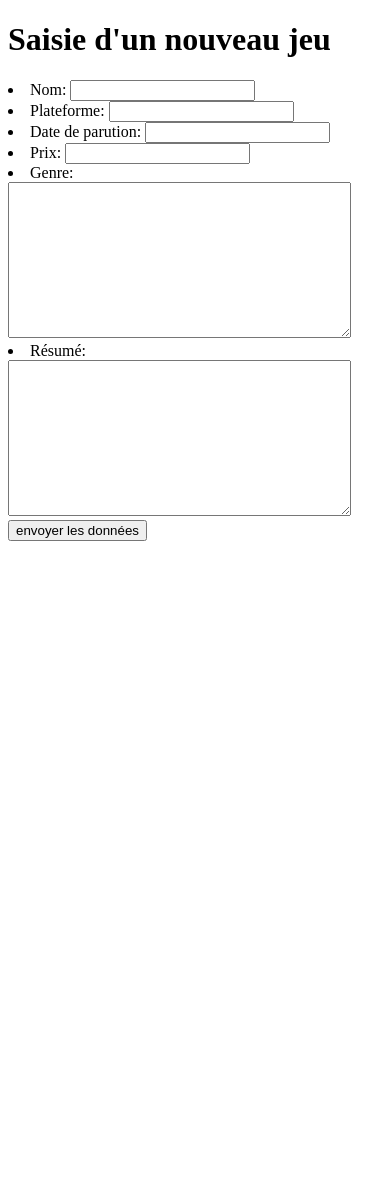
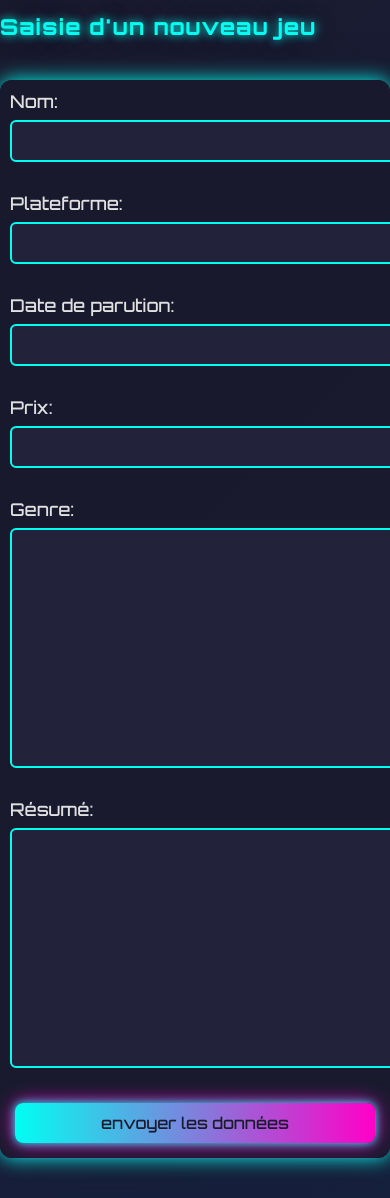
Before and after one commit to Bakimaa/ProjectDjango, a Django app: page /App_Django/ajout/1/ in a window 390 px wide; the page is wider, and only the part inside the window is pictured. Before the commit the page ends 541 px from the top of that part, so only its background shows below. Run offline with Django 5.2, Linux system fonts and the light colour scheme.

Commit message:
changement cool

```diff
--- /dev/null
+++ b/Project_Django/App_Django/static/App_Django/style.css
@@ -0,0 +1,168 @@
+@import url('https://fonts.googleapis.com/css2?family=Orbitron:wght@500&display=swap');
+
+body {
+    background: linear-gradient(135deg, #1a1a2e 0%, #16213e 100%);
+    color: #e0e0e0;
+    font-family: 'Orbitron', Arial, sans-serif;
+    margin: 0;
+    padding: 0;
+    min-height: 100vh;
+}
+
+h1, h2, h3 {
+    color: #00fff1;
+    letter-spacing: 2px;
+    text-shadow: 0 0 10px #00fff1, 0 0 20px #1a1a2e;
+    margin-bottom: 20px;
+}
+
+a {
+    color: #00fff1;
+    text-decoration: none;
+    transition: color 0.2s;
+}
+
+a:hover {
+    color: #ff00c8;
+    text-shadow: 0 0 5px #ff00c8;
+}
+
+button, input[type="submit"], .btn {
+    background: linear-gradient(90deg, #00fff1 0%, #ff00c8 100%);
+    color: #1a1a2e;
+    border: none;
+    border-radius: 8px;
+    padding: 10px 20px;
+    font-family: 'Orbitron', Arial, sans-serif;
+    font-size: 1em;
+    margin: 5px;
+    cursor: pointer;
+    box-shadow: 0 0 10px #00fff1, 0 0 20px #ff00c8;
+    transition: background 0.3s, color 0.2s, box-shadow 0.3s;
+}
+
+button:hover, input[type="submit"]:hover, .btn:hover {
+    background: linear-gradient(90deg, #ff00c8 0%, #00fff1 100%);
+    color: #fff;
+    box-shadow: 0 0 20px #ff00c8, 0 0 30px #00fff1;
+}
+
+form {
+    background: rgba(26, 26, 46, 0.95);
+    border-radius: 12px;
+    box-shadow: 0 0 20px #00fff1, 0 0 40px #1a1a2e;
+    padding: 30px 40px;
+    max-width: 400px;
+    margin: 40px auto;
+    display: flex;
+    flex-direction: column;
+    gap: 15px;
+}
+
+form ul {
+    list-style: none;
+    padding: 0;
+    margin: 0;
+}
+
+form li {
+    margin-bottom: 15px;
+}
+
+input[type="text"], input[type="number"], input[type="date"], textarea, select {
+    background: #22223b;
+    color: #e0e0e0;
+    border: 2px solid #00fff1;
+    border-radius: 6px;
+    padding: 8px;
+    font-family: 'Orbitron', Arial, sans-serif;
+    width: 100%;
+    font-size: 1em;
+    transition: border 0.2s, box-shadow 0.2s;
+}
+
+input[type="text"]:focus, input[type="number"]:focus, input[type="date"]:focus, textarea:focus, select:focus {
+    border: 2px solid #ff00c8;
+    box-shadow: 0 0 8px #ff00c8;
+    outline: none;
+}
+
+ol, ul {
+    background: rgba(34, 34, 59, 0.8);
+    border-radius: 10px;
+    padding: 20px 30px;
+    margin: 20px auto;
+    max-width: 700px;
+    box-shadow: 0 0 10px #00fff1;
+}
+
+li {
+    margin-bottom: 15px;
+    font-size: 1.1em;
+    display: flex;
+    align-items: center;
+    justify-content: space-between;
+}
+
+li a {
+    margin-left: 10px;
+    padding: 6px 12px;
+    border-radius: 6px;
+    font-size: 0.95em;
+    background: #16213e;
+    color: #00fff1;
+    transition: background 0.2s, color 0.2s, box-shadow 0.2s;
+    box-shadow: 0 0 5px #00fff1;
+}
+
+li a:hover {
+    background: #ff00c8;
+    color: #fff;
+    box-shadow: 0 0 10px #ff00c8;
+}
+
+li a:last-child {
+    background: #ff0055;
+    color: #fff;
+    box-shadow: 0 0 8px #ff0055;
+}
+
+li a:last-child:hover {
+    background: #ff2222;
+    color: #fff;
+    box-shadow: 0 0 15px #ff2222;
+}
+
+.resume, p {
+    background: rgba(0, 255, 241, 0.07);
+    border-left: 4px solid #00fff1;
+    padding: 15px 20px;
+    border-radius: 6px;
+    margin: 20px 0;
+    font-size: 1.08em;
+    box-shadow: 0 0 8px #00fff1;
+}
+
+.container {
+    max-width: 900px;
+    margin: 40px auto;
+    padding: 30px;
+    background: rgba(26, 26, 46, 0.95);
+    border-radius: 16px;
+    box-shadow: 0 0 40px #00fff1;
+}
+
+@media (max-width: 700px) {
+    form, .container, ol, ul {
+        max-width: 95vw;
+        padding: 10px;
+    }
+    h1 {
+        font-size: 1.3em;
+    }
+    li {
+        flex-direction: column;
+        align-items: flex-start;
+        gap: 8px;
+    }
+}
--- a/Project_Django/App_Django/templates/App_Django/affiche.html
+++ b/Project_Django/App_Django/templates/App_Django/affiche.html
@@ -1,6 +1,9 @@
 <!DOCTYPE html>
 <html lang="en">
 <head>
+    {% load static %}
+<link rel="stylesheet" href="{% static 'App_Django/style.css' %}">
+
     <meta charset="UTF-8">
     <title>Affichage {{Jeux.nom}}</title>
 </head>
--- a/Project_Django/App_Django/templates/App_Django/ajout.html
+++ b/Project_Django/App_Django/templates/App_Django/ajout.html
@@ -1,6 +1,9 @@
 <!DOCTYPE html>
 <html lang="en">
 <head>
+    {% load static %}
+<link rel="stylesheet" href="{% static 'App_Django/style.css' %}">
+
     <meta charset="UTF-8">
     <title>Formulaire de saisie</title>
 </head>
--- a/Project_Django/App_Django/templates/App_Django/index.html
+++ b/Project_Django/App_Django/templates/App_Django/index.html
@@ -1,6 +1,8 @@
 <!DOCTYPE html>
 <html lang="en">
 <head>
+        {% load static %}
+<link rel="stylesheet" href="{% static 'App_Django/style.css' %}">
     <meta charset="UTF-8">
     <title>index</title>
 </head>
--- a/Project_Django/App_Django/templates/Main/main.html
+++ b/Project_Django/App_Django/templates/Main/main.html
@@ -1,6 +1,8 @@
 <!DOCTYPE html>
 <html lang="en">
 <head>
+    {% load static %}
+<link rel="stylesheet" href="{% static 'App_Django/style.css' %}">
     <meta charset="UTF-8">
     <title> {% block title %}
         titre
--- a/Project_Django/App_Django/templates/Studiodev/affiche.html
+++ b/Project_Django/App_Django/templates/Studiodev/affiche.html
@@ -2,7 +2,8 @@
 {% block title %}
 Index du site
 {% endblock %}
-
+    {% load static %}
+<link rel="stylesheet" href="{% static 'App_Django/style.css' %}">
 {% block content %}
     {{Studiodev}} créateur de {{Studiodev.franchise}}
 <a href="/App_Django/ajout/{{Studiodev.id}}/"> ajouter un jeu </a>
--- a/Project_Django/App_Django/templates/Studiodev/ajout.html
+++ b/Project_Django/App_Django/templates/Studiodev/ajout.html
@@ -1,6 +1,8 @@
 <!DOCTYPE html>
 <html lang="en">
 <head>
+        {% load static %}
+<link rel="stylesheet" href="{% static 'App_Django/style.css' %}">
     <meta charset="UTF-8">
     <title>Formulaire de saisie</title>
 </head>
--- a/Project_Django/App_Django/templates/Studiodev/index.html
+++ b/Project_Django/App_Django/templates/Studiodev/index.html
@@ -2,7 +2,8 @@
 {% block title %}
 Index du site
 {% endblock %}
-
+    {% load static %}
+<link rel="stylesheet" href="{% static 'App_Django/style.css' %}">
 {% block content %}
 <h1> Bienvenue sur la Base de donnée des studios de développement de jeux vidéos </h1>
 <a href="/App_Django/ajoutstudiodev/"> ajouter un studio </a>
```
